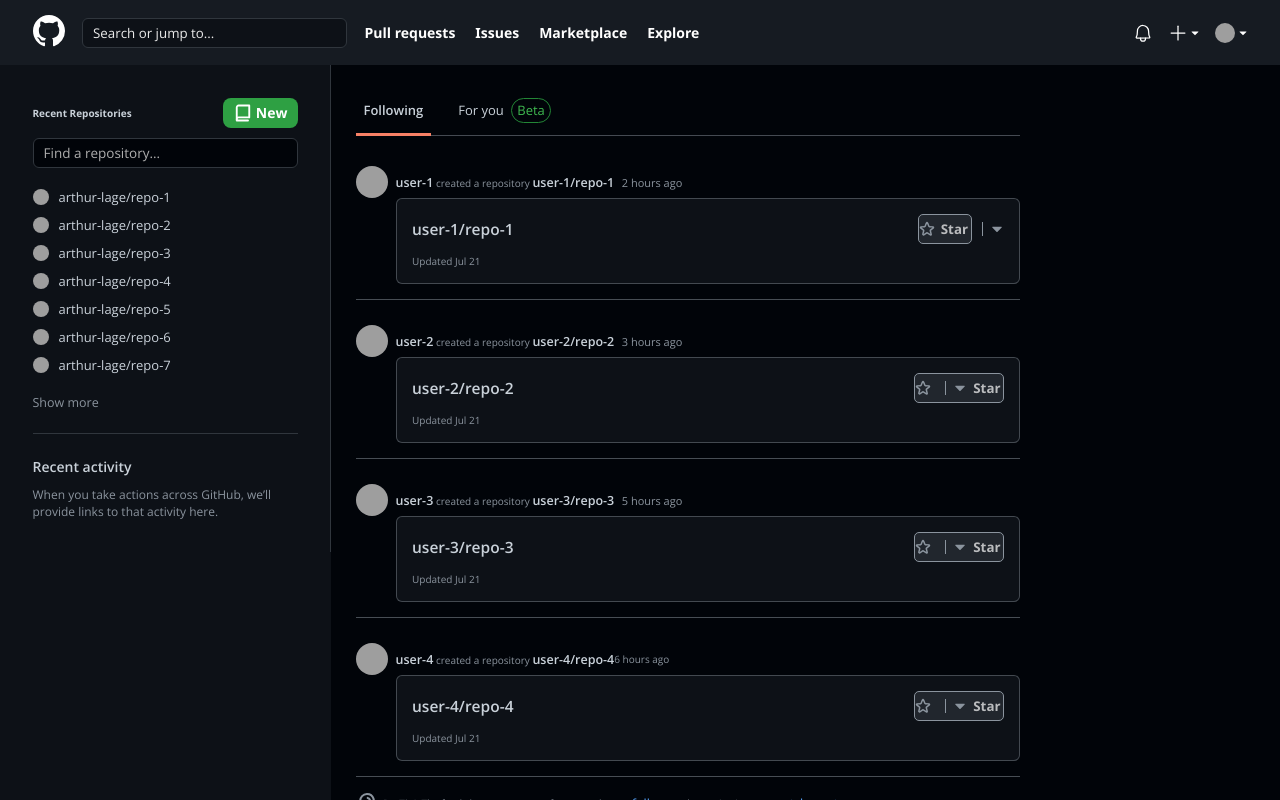
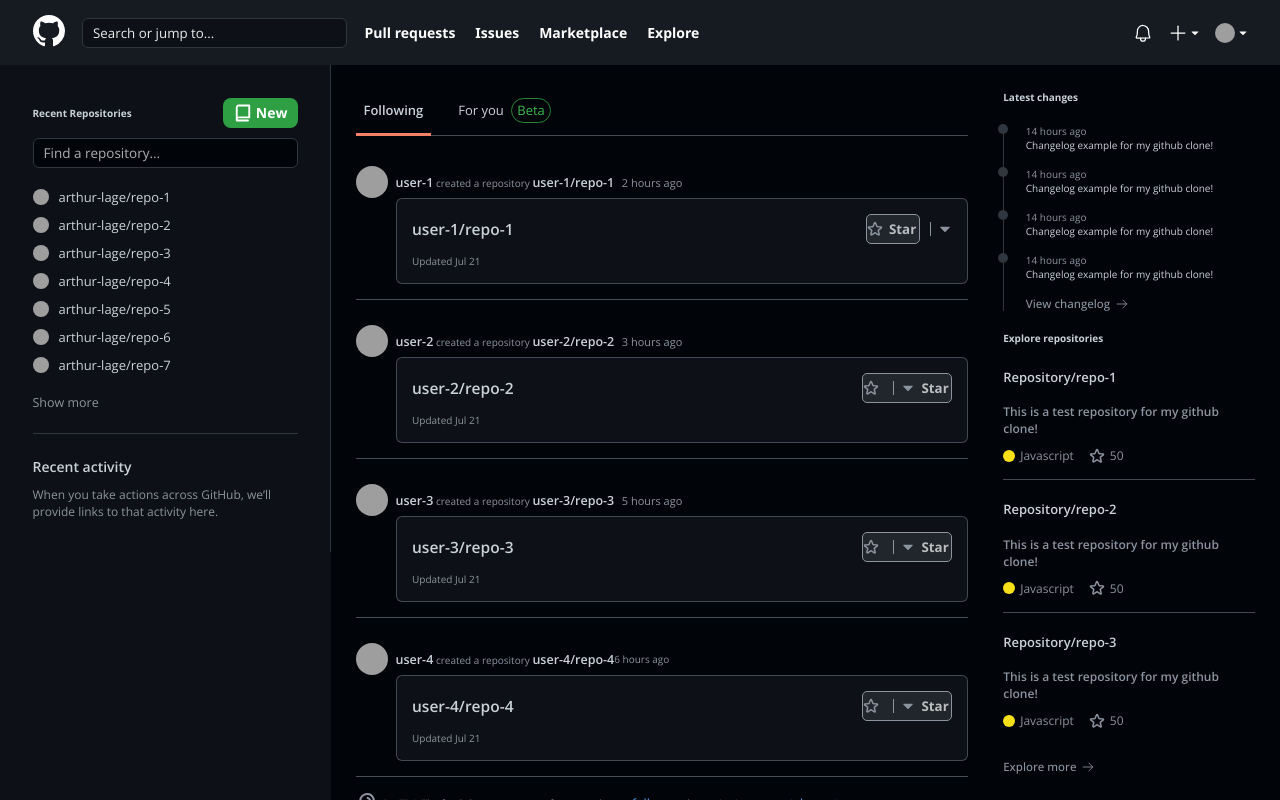
Before and after one commit to arthur-lage/github, a React (Vite) app: page / in a window 1280 px wide. Shown: the top 800 px of the page. Built offline with nearby package versions, Linux system fonts and the light colour scheme; grey boxes are pictures that could not be loaded.

Commit message:
new sections created and styled

```diff
--- a/src/components/Feed/index.tsx
+++ b/src/components/Feed/index.tsx
@@ -1,4 +1,11 @@
-import { CaretDown, Lightbulb, Radio, Star, WifiHigh } from "phosphor-react";
+import {
+  ArrowRight,
+  CaretDown,
+  Lightbulb,
+  Radio,
+  Star,
+  WifiHigh,
+} from "phosphor-react";
 import React, { useState } from "react";
 import { Link } from "react-router-dom";
 import styles from "./styles.module.scss";
@@ -191,8 +198,81 @@
         </footer>
       </div>
       <div className={styles.right}>
-        <strong>Latest changes</strong>
-        <strong>Explore repositories</strong>
+        <div className={styles.latestChangesWrapper}>
+          <strong>Latest changes</strong>
+          <div className={styles.latestChanges}>
+            <div className={styles.change}>
+              <span className={styles.time}>14 hours ago</span>
+              <span className={styles.changelog}>Changelog example for my github clone!</span>
+            </div>
+            <div className={styles.change}>
+              <span className={styles.time}>14 hours ago</span>
+              <span className={styles.changelog}>Changelog example for my github clone!</span>
+            </div>
+            <div className={styles.change}>
+              <span className={styles.time}>14 hours ago</span>
+              <span className={styles.changelog}>Changelog example for my github clone!</span>
+            </div>
+            <div className={styles.change}>
+              <span className={styles.time}>14 hours ago</span>
+              <span className={styles.changelog}>Changelog example for my github clone!</span>
+            </div>
+          <div className={styles.viewChangelogButton}>
+            View changelog
+            <ArrowRight weight="regular" size={14} />{" "}
+          </div>
+          </div>
+        </div>
+        <div className={styles.exploreRepositoriesWrapper}>
+          <strong>Explore repositories</strong>
+          <div className={styles.exploreRepositories}>
+            <div className={styles.exploreRepository}>
+              <strong>Repository/repo-1</strong>
+              <p>This is a test repository for my github clone!</p>
+              <div className={styles.techAndStars}>
+                <div className={styles.ballWrapper}>
+                  <div className={styles.ball}></div>
+                  <span>Javascript</span>
+                </div>
+                <div className={styles.starWrapper}>
+                  <Star size={16} weight="bold" color="#8b949e" />
+                  <span>50</span>
+                </div>
+              </div>
+            </div>
+            <div className={styles.exploreRepository}>
+              <strong>Repository/repo-2</strong>
+              <p>This is a test repository for my github clone!</p>
+              <div className={styles.techAndStars}>
+                <div className={styles.ballWrapper}>
+                  <div className={styles.ball}></div>
+                  <span>Javascript</span>
+                </div>
+                <div className={styles.starWrapper}>
+                  <Star size={16} weight="bold" color="#8b949e" />
+                  <span>50</span>
+                </div>
+              </div>
+            </div>
+            <div className={styles.exploreRepository}>
+              <strong>Repository/repo-3</strong>
+              <p>This is a test repository for my github clone!</p>
+              <div className={styles.techAndStars}>
+                <div className={styles.ballWrapper}>
+                  <div className={styles.ball}></div>
+                  <span>Javascript</span>
+                </div>
+                <div className={styles.starWrapper}>
+                  <Star size={16} weight="bold" color="#8b949e" />
+                  <span>50</span>
+                </div>
+              </div>
+            </div>
+          </div>
+          <div className={styles.exploreMoreButton}>
+            Explore more <ArrowRight weight="regular" size={14} />{" "}
+          </div>
+        </div>
       </div>
     </div>
   );
--- a/src/components/Feed/styles.module.scss
+++ b/src/components/Feed/styles.module.scss
@@ -2,13 +2,14 @@
   width: 100%;
   padding: 2.5rem;
   background: #010409;
+  display: flex;
 }
 
 .left {
   display: flex;
   flex-direction: column;
   gap: 1.5rem;
-  width: 66.4rem;
+  width: 61.6rem;
 }
 
 .tabs {
@@ -178,6 +179,183 @@
   border-color: #8b949e;
 }
 
+.right {
+  display: flex;
+  flex-direction: column;
+  margin-left: 3.5rem;
+}
+
+.right .latestChangesWrapper {
+  display: flex;
+  flex-direction: column;
+  margin-bottom: 2rem;
+}
+
+.right .latestChangesWrapper strong {
+  color: #c9d1d9;
+  margin-bottom: 2rem;
+}
+
+.latestChanges {
+  display: flex;
+  flex-direction: column;
+  gap: 1.5rem;
+  height: 100%;
+  position: relative;
+}
+
+.latestChanges::after {
+  content: "";
+  position: absolute;
+  top: 0;
+  left: 0;
+  width: 1px;
+  height: 100%;
+  background-color: #30363d;
+}
+
+.latestChanges .change {
+  margin-left: 2.25rem;
+  display: flex;
+  flex-direction: column;
+}
+
+.latestChanges .change .time {
+  color: #8b949e;
+  position: relative;
+}
+
+.latestChanges .change .time::after {
+  content: "";
+  position: absolute;
+  left: -2.75rem;
+  width: 1rem;
+  height: 1rem;
+  border-radius: 50%;
+  background-color: #30363d;
+}
+
+.latestChanges .change .changelog {
+  color: #c9d1d9;
+  cursor: pointer;
+  transition: .15s ease;
+  max-width: 25rem;
+}
+
+.latestChanges .change .changelog:hover {
+  color: #58a6ff;
+  text-decoration: underline;
+}
+
+.viewChangelogButton {
+  font-size: 1.15rem;
+  font-weight: 500;
+  cursor: pointer;
+  margin-left: 2.25rem;
+  transition: 0.15s ease;
+  display: flex;
+  align-items: center;
+  gap: 0.5rem;
+  color: #8b949e;
+}
+
+.viewChangelogButton:hover,
+.viewChangelogButton:hover svg {
+  color: #58a6ff;
+}
+
+.right .exploreRepositoriesWrapper {
+  display: flex;
+  flex-direction: column;
+}
+
+.right .exploreRepositoriesWrapper strong {
+  color: #c9d1d9;
+  margin-bottom: .75rem;
+}
+
+.exploreRepositories {
+  display: flex;
+  flex-direction: column;
+  gap: 0.5rem;
+}
+
+.exploreRepository {
+  display: flex;
+  flex-direction: column;
+  padding: 1.5rem 0;
+  border-bottom: 1px solid #8b949e7b;
+  gap: 1rem;
+}
+
+.exploreRepository:last-child {
+  border-bottom: 0;
+}
+
+.exploreRepository strong {
+  font-size: 1.3rem;
+  font-weight: 600;
+  color: #c9d1d9;
+}
+
+.exploreRepository p {
+  font-size: 1.2rem;
+  font-weight: 600;
+  color: #8b949e;
+}
+
+.exploreRepository .techAndStars {
+  display: flex;
+  align-items: center;
+  gap: 1.5rem;
+}
+
+.exploreRepository .techAndStars .ballWrapper {
+  display: flex;
+  align-items: center;
+  gap: 0.5rem;
+}
+
+.exploreRepository .techAndStars .ballWrapper .ball {
+  width: 1.2rem;
+  height: 1.2rem;
+  border-radius: 50%;
+  background: #f7e018;
+}
+
+.exploreRepository .techAndStars .ballWrapper span {
+  font-size: 1.2rem;
+  color: #8b949e;
+}
+
+.exploreRepository .techAndStars .starWrapper {
+  display: flex;
+  align-items: center;
+  gap: 0.5rem;
+}
+
+.exploreRepository .techAndStars .starWrapper span {
+  font-size: 1.2rem;
+  color: #8b949e;
+}
+
+.exploreMoreButton {
+  font-size: 1.15rem;
+  font-weight: 500;
+  margin-top: 1.5rem;
+  cursor: pointer;
+  transition: 0.15s ease;
+  display: flex;
+  align-items: center;
+  gap: 0.5rem;
+  color: #8b949e;
+}
+
+.exploreMoreButton:hover,
+.exploreMoreButton:hover svg {
+  color: #58a6ff;
+}
+
 footer {
   display: flex;
   flex-direction: column;
```
